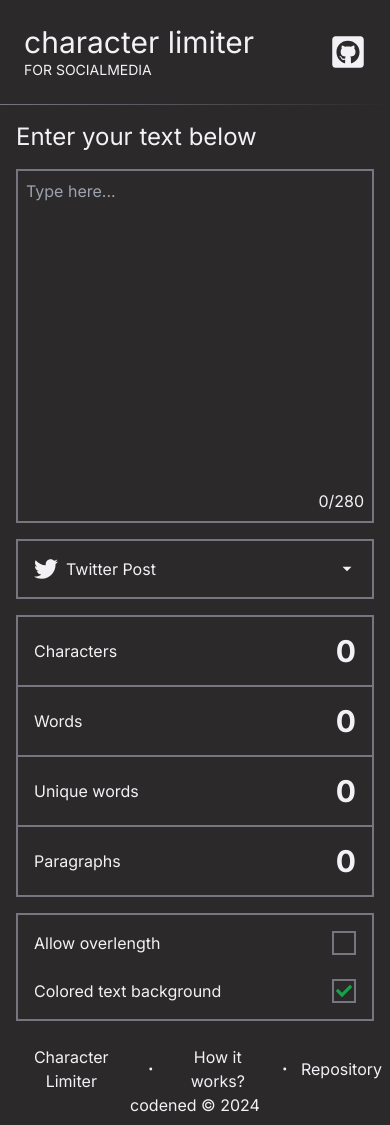
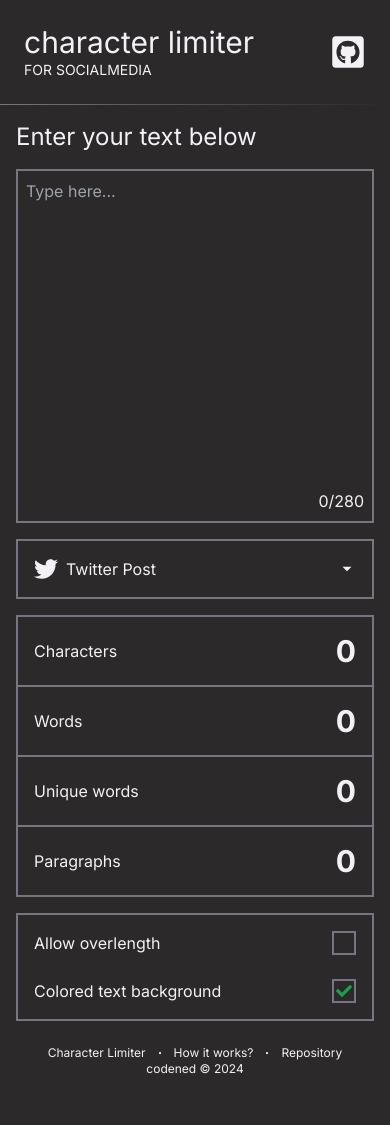
Before and after one commit to codenedd/character-limiter, a Next.js app: page / in a window 390 px wide. After the commit the page ends 1085 px from the top, so only its background shows below. Built offline with nearby package versions, Linux system fonts and the light colour scheme.

Commit message:
fix: adapted size of text in footer to mobile devices

```diff
--- a/src/components/footer/Footer.tsx
+++ b/src/components/footer/Footer.tsx
@@ -4,7 +4,7 @@ import { BsDot } from "react-icons/bs";
 
 const Footer = () => {
   return (
-    <footer className="flex flex-col py-2 text-center">
+    <footer className="flex flex-col py-2 text-center text-xs md:text-lg">
       <div className="flex gap-2 justify-center items-center px-2">
         <Link className="hover:text-primary-color" href={"/"}>
           Character Limiter
```
